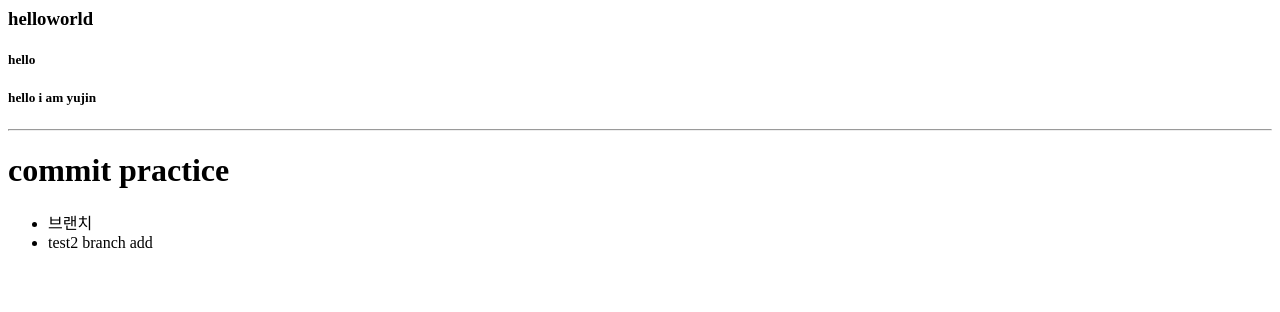
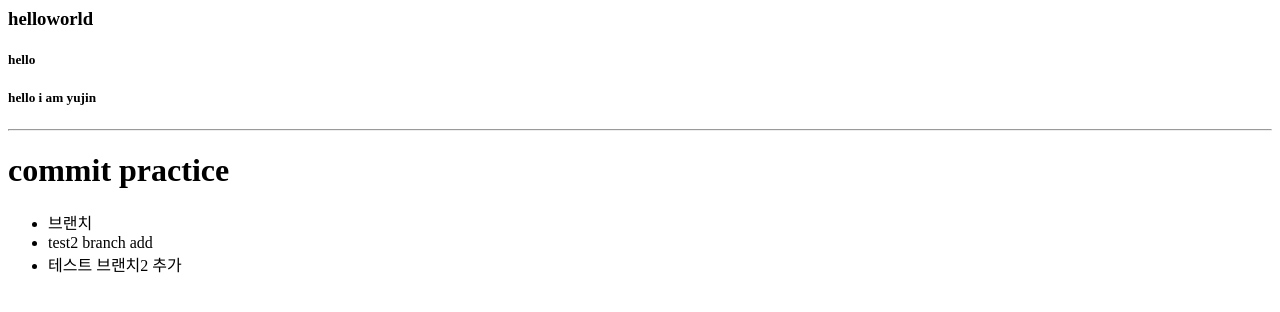
Before and after one commit to cyj2857/Github, a plain HTML site: page index.html in a window 1280 px wide. Drawn offline with Linux system fonts and the light colour scheme.

Commit message:
index 수정

```diff
--- a/index.html
+++ b/index.html
@@ -11,6 +11,7 @@
          <ul>
              <li>브랜치</li>
              <li>test2 branch add</li>
+             <li>테스트 브랜치2 추가</li>
          </ul>
 
      </body>
```
